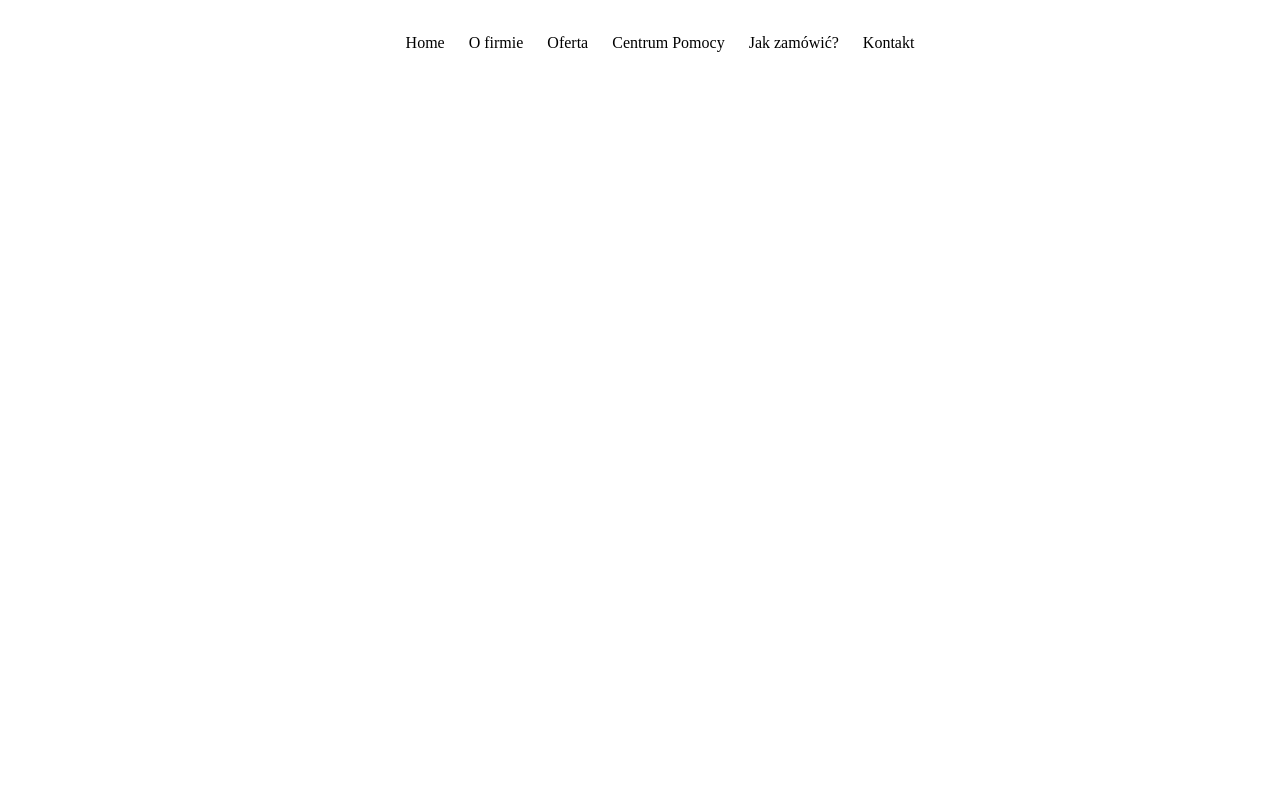
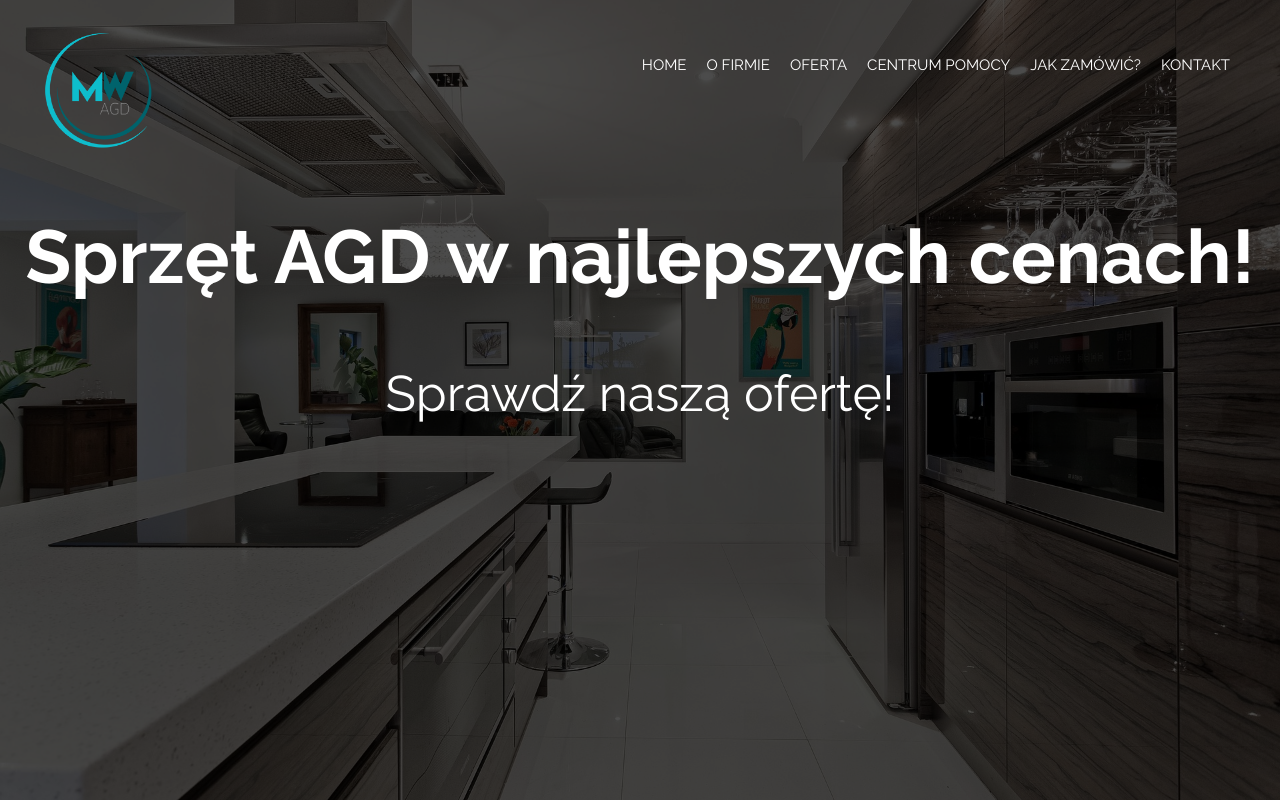
Before and after one commit to szymongrotha/MW-AGD, a plain HTML site: page index.html in a window 1280 px wide. Drawn offline with Linux system fonts and the light colour scheme.

Commit message:
Basic Navigation + Hero Section

```diff
--- a/css/style.css
+++ b/css/style.css
@@ -1,12 +1,61 @@
+@import url('https://fonts.googleapis.com/css?family=Raleway:300,400,700,800,900&subset=latin-ext');
+
 * {
 	box-sizing: border-box;
+	font-family: 'Raleway', sans-serif;
+}
+
+body {
+	margin: 0;
+	color: #FFFFFF;
 }
 
 nav ul {
 	text-align: center;
+	float: right;
 }
 
 nav ul li {
+	float: left;
 	display: inline-block;
 	padding: 10px;
+	font-size: 15px;
 }
+
+nav ul li a {
+	text-decoration: none;
+	color: #FFFFFF;
+}
+
+.hero {
+	background: url(../img/hero.jpg);
+	height: 100%;
+	background-size: cover;
+	background-position-y: 75%;
+}
+
+.hero h1 {
+	text-align: center;
+	font-size: 75px;
+	font-weight: 700;
+}
+
+.hero p {
+	text-align: center;
+	font-size: 50px;
+	font-weight: 400;
+}
+
+.bck {
+	padding-top: 30px;
+	background: rgba(0, 0, 0, 0.7);
+	height: 100vh;
+}
+
+.logo {
+	float:left;
+	height: 120px;
+	width: 120px;
+	background: url(../img/logo.png);
+	background-size: cover;
+}
--- a/index.html
+++ b/index.html
@@ -9,17 +9,28 @@
 	<meta name="viewport" content="width=device-width, initial-scale=1.0">
 </head>
 <body>
-	<nav class="container">
-		<div class="row">
-			<ul>
-				<li>Home</li>
-				<li>O firmie</li>
-				<li>Oferta</li>
-				<li>Centrum Pomocy</li>
-				<li>Jak zamówić?</li>
-				<li>Kontakt</li>
-			</ul>
+	<section class="hero">
+		<div class="bck">
+			<nav class="container">
+				<div class="row">
+					<div class="logo"></div>
+					<ul>
+						<li><a href=#>HOME</a></li>
+						<li><a href=#>O FIRMIE</a></li>
+						<li><a href=#>OFERTA</a></li>
+						<li><a href=#>CENTRUM POMOCY</a></li>
+						<li><a href=#>JAK ZAMÓWIĆ?</a></li>
+						<li><a href=#>KONTAKT</a></li>
+					</ul>
+				</div>
+			</nav>
+			<div class="container-fluid slogan">
+				<div class="row">
+					<h1>Sprzęt AGD w najlepszych cenach!</h1>
+					<p>Sprawdź naszą ofertę!</p>
+				</div>
+			</div>
 		</div>
-	</nav>
+	</section>
 </body>
 </html>
```
Also changed, not shown: img/hero.jpg (added), img/logo.png (added).
